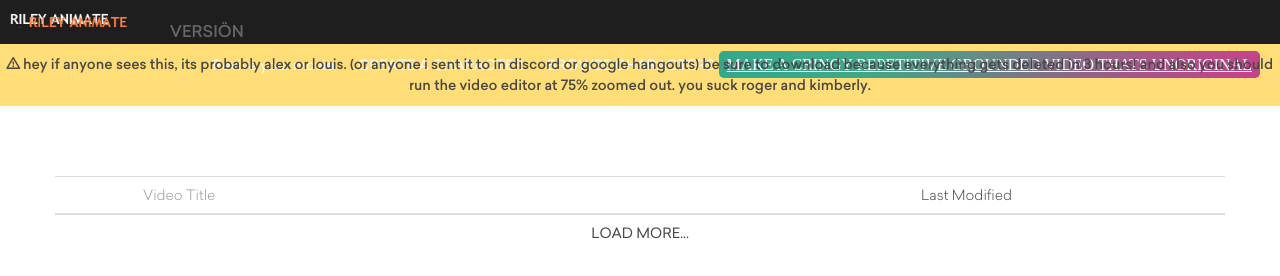
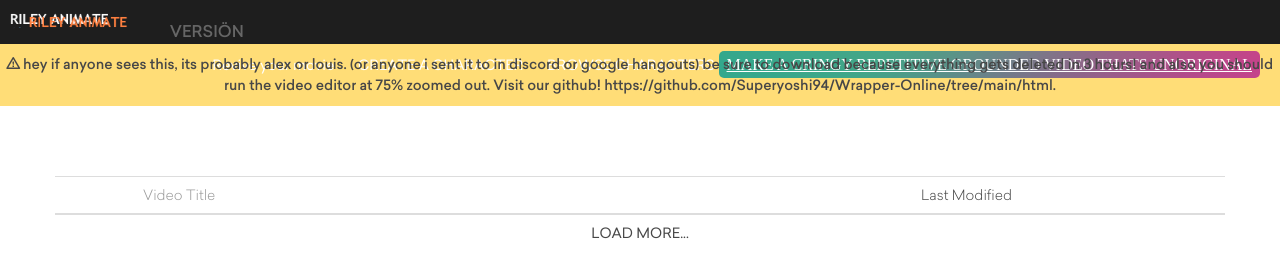
Before and after one commit to Superyoshi94/Wrapper-Online, a website: page html/list.html in a window 1280 px wide. Drawn offline with Linux system fonts and the light colour scheme; no server answers.

Commit message:
Update list.html

```diff
--- a/html/list.html
+++ b/html/list.html
@@ -46,7 +46,7 @@
 				<a href="/go_full" class="button">MAKE A CRINGY REPETITIVE GROUNDED VIDEO THATS UNORIGINAL</a>
 			</div>
 		</div>
-		<div class="warning"><strong>hey if anyone sees this, its probably alex or louis. (or anyone i sent it to in discord or google hangouts) be sure to download because everything gets deleted in 3 hours! and also you should run the video editor at 75% zoomed out. you suck roger and kimberly.</a>
+		<div class="warning"><strong>hey if anyone sees this, its probably alex or louis. (or anyone i sent it to in discord or google hangouts) be sure to download because everything gets deleted in 3 hours! and also you should run the video editor at 75% zoomed out. Visit our github! https://github.com/Superyoshi94/Wrapper-Online/tree/main/html.</a>
 		</div>
 	</header>
 	<table>
```
